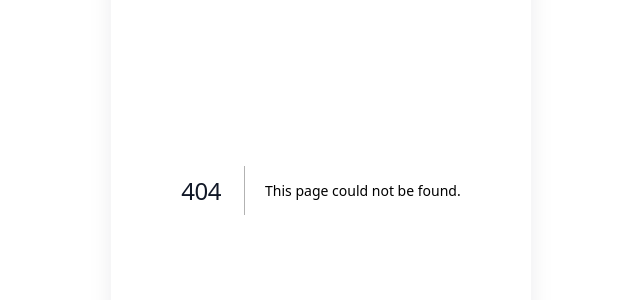
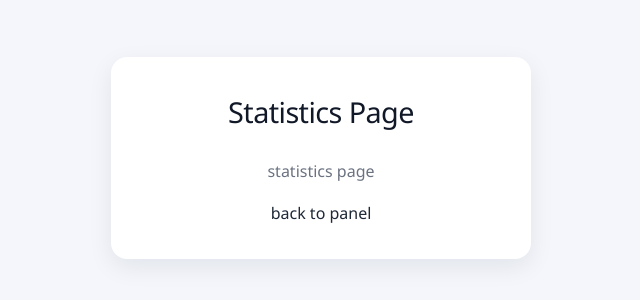
Before and after one commit to mojienjoyment/message-next-app, a Next.js app: page /statistics in a window 1280 px wide. Before the commit this address had no page. Shown: the part 242-542 px from the top of the page, without its empty margins (319-959 px from the left). Built offline with nearby package versions, Linux system fonts and the light colour scheme.

Commit message:
Add users, server, and statistics pages with panel navigation

```diff
--- a/app/panel/page.tsx
+++ b/app/panel/page.tsx
@@ -1,8 +1,8 @@
 "use client";
 
 import { useState, useEffect } from "react";
+import Link from "next/link";
 
-// Helper to read cookies in the browser
 function getCookie(name: string) {
     const match = document.cookie.match(new RegExp('(^| )' + name + '=([^;]+)'));
     return match ? match[2] : null;
@@ -14,19 +14,14 @@ export default function PanelPage() {
 
     useEffect(() => {
         const token = getCookie("auth_token");
-
-        // If no token, redirect to login immediately
         if (!token) {
             window.location.href = "/";
             return;
         }
 
-        // This fetch now runs in the browser and will show in Burp!
         fetch("/api/user/me", {
             method: "GET",
-            headers: {
-                "Authorization": `Bearer ${token}`
-            }
+            headers: { "Authorization": `Bearer ${token}` }
         })
             .then((res) => {
                 if (!res.ok) throw new Error("Unauthorized");
@@ -36,15 +31,12 @@ export default function PanelPage() {
                 setUser(data.user);
                 setLoading(false);
             })
-            .catch((err) => {
-                console.error("Fetch error:", err);
-                // If token is invalid/expired, redirect to login
+            .catch(() => {
                 window.location.href = "/";
             });
     }, []);
 
     const handleLogout = () => {
-        // Delete cookie and redirect
         document.cookie = "auth_token=; max-age=0; path=/";
         window.location.href = "/";
     };
@@ -73,17 +65,18 @@ export default function PanelPage() {
                     <strong style={{ color: "#4f46e5", minWidth: "120px", display: "inline-block" }}>Email:</strong>
                     {user.email}
                 </p>
-                <p style={{ margin: "12px 0", color: "#6b7280", fontSize: "0.85rem" }}>
-                    <strong style={{ minWidth: "120px", display: "inline-block" }}>Member since:</strong>
-                    {user.created_at}
-                </p>
-                <p style={{ margin: "12px 0", color: "#6b7280", fontSize: "0.85rem" }}>
-                    <strong style={{ minWidth: "120px", display: "inline-block" }}>Last updated:</strong>
-                    {user.updated_at}
-                </p>
             </div>
 
-            <button onClick={handleLogout} className="logout-btn">
+            {/* Navigation Menu */}
+            <nav>
+                <ul>
+                    <li><Link href="/users">users</Link></li>
+                    <li><Link href="/server">server</Link></li>
+                    <li><Link href="/statistics">statistics</Link></li>
+                </ul>
+            </nav>
+
+            <button onClick={handleLogout} className="logout-btn" style={{ marginTop: "24px" }}>
                 Logout
             </button>
         </>
--- /dev/null
+++ b/app/server/page.tsx
@@ -0,0 +1,11 @@
+import Link from "next/link";
+
+export default function ServerPage() {
+    return (
+        <>
+            <h1>Server Page</h1>
+            <p>server page</p>
+            <Link className="back" href="/panel">back to panel</Link>
+        </>
+    );
+}
--- /dev/null
+++ b/app/statistics/page.tsx
@@ -0,0 +1,11 @@
+import Link from "next/link";
+
+export default function StatisticsPage() {
+    return (
+        <>
+            <h1>Statistics Page</h1>
+            <p>statistics page</p>
+            <Link className="back" href="/panel">back to panel</Link>
+        </>
+    );
+}
--- /dev/null
+++ b/app/users/page.tsx
@@ -0,0 +1,11 @@
+import Link from "next/link";
+
+export default function UsersPage() {
+    return (
+        <>
+            <h1>Users Page</h1>
+            <p>users page</p>
+            <Link className="back" href="/panel">back to panel</Link>
+        </>
+    );
+}
```
